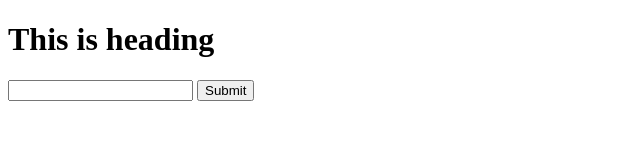
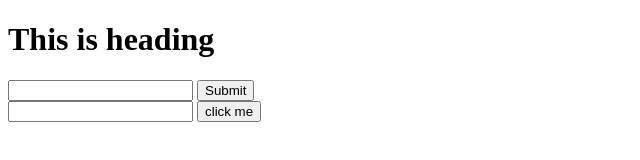
Before and after one commit to Prabinhamal1/Example, a plain HTML site: page index.html in a window 1280 px wide. Shown: the whole page, without its empty margins (0-640 px from the left). Drawn offline with Linux system fonts and the light colour scheme.

Commit message:
add button

```diff
--- a/index.html
+++ b/index.html
@@ -8,6 +8,8 @@
 <body>
     <h1>This is heading</h1>
     <input type="text">
-    <input type="button" value="Submit">
+    <input type="button" value="Submit"><br>
+    <input type="text">
+    <input type="button" value="click me">
 </body>
 </html>
```
